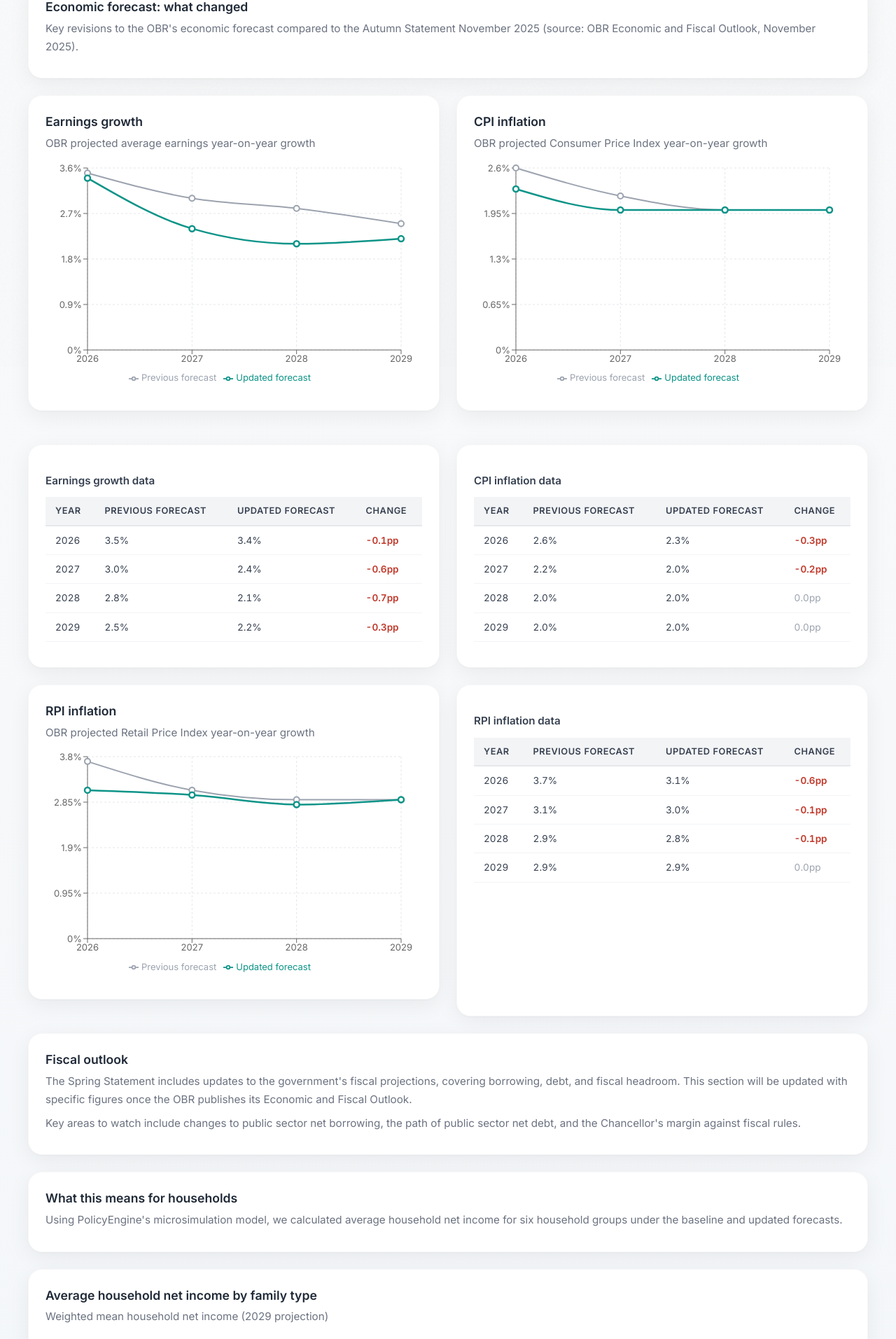
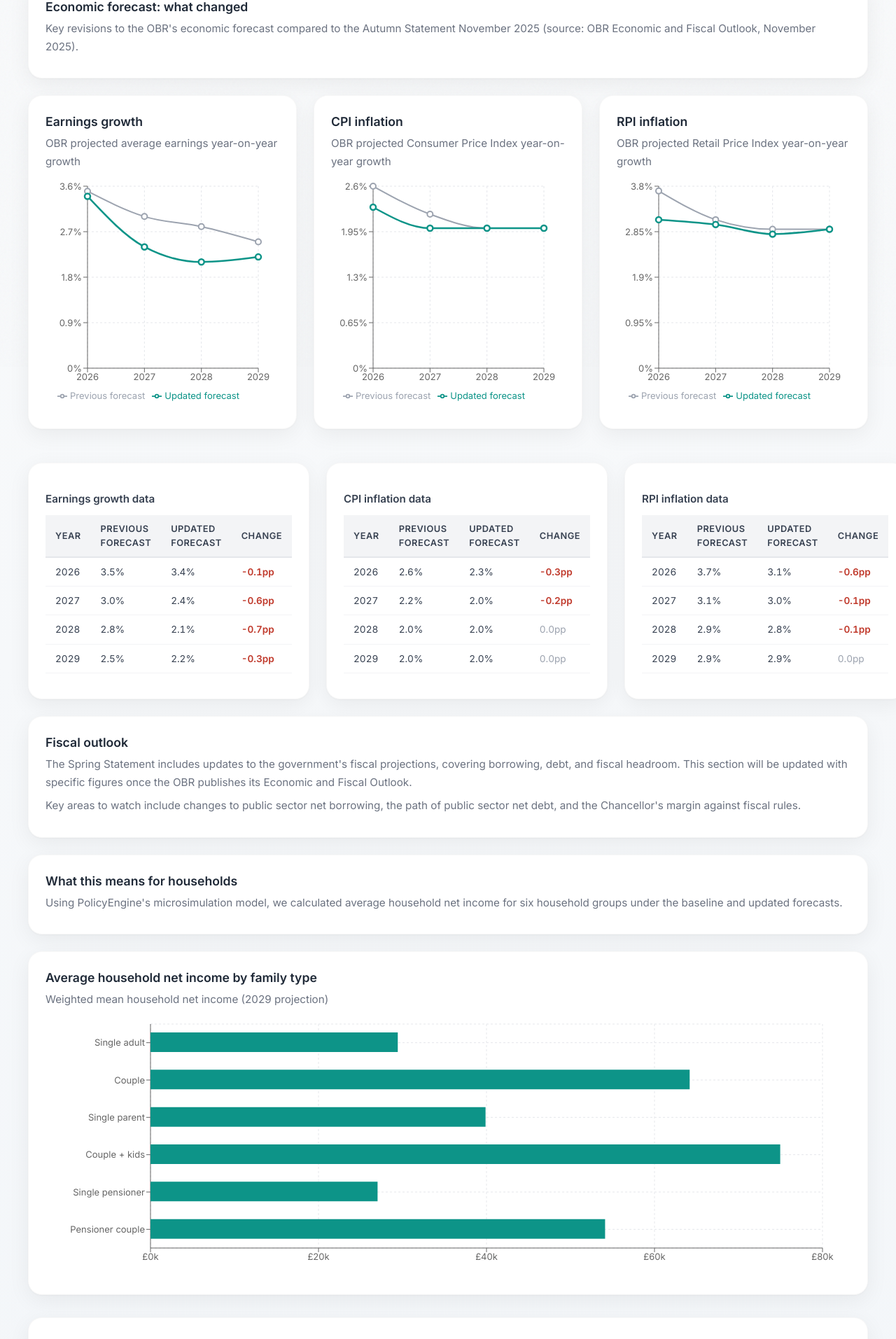
Before and after one commit to PolicyEngine/uk-spring-statement-analysis, a React (Vite) app in the folder dashboard/: page / in a window 1280 px wide. Shown: the part 276-2189 px from the top of the page at 70% size. Built offline with nearby package versions, Linux system fonts and the light colour scheme.

Commit message:
Add RPI as third chart alongside earnings/CPI, fix bar chart width
Three economic indicators now displayed in a 3-column grid with
matching chart + table pairs. Horizontal bar chart uses full width.

Co-Authored-By: Claude Opus 4.6 <noreply@anthropic.com>

```diff
--- a/dashboard/src/App.css
+++ b/dashboard/src/App.css
@@ -158,6 +158,14 @@
 
 .charts-grid > div:nth-child(2) {
   animation-delay: 0.3s;
+}
+
+.charts-grid > div:nth-child(3) {
+  animation-delay: 0.4s;
+}
+
+.charts-grid-3 {
+  grid-template-columns: repeat(3, 1fr);
 }
 
 .charts-grid > div:hover {
@@ -335,7 +343,8 @@
 
 /* Responsive */
 @media (max-width: 1024px) {
-  .charts-grid {
+  .charts-grid,
+  .charts-grid-3 {
     grid-template-columns: 1fr;
   }
 
--- a/dashboard/src/components/EconomicForecast.jsx
+++ b/dashboard/src/components/EconomicForecast.jsx
@@ -115,7 +115,7 @@ export default function EconomicForecast({ forecast, baseline }) {
         </p>
       </div>
 
-      <div className="charts-grid">
+      <div className="charts-grid charts-grid-3">
         <ForecastLineChart
           data={forecast.earnings_growth}
           title="Earnings growth"
@@ -128,9 +128,15 @@ export default function EconomicForecast({ forecast, baseline }) {
           description="OBR projected Consumer Price Index year-on-year growth"
           unit="%"
         />
+        <ForecastLineChart
+          data={forecast.rpi_inflation}
+          title="RPI inflation"
+          description="OBR projected Retail Price Index year-on-year growth"
+          unit="%"
+        />
       </div>
 
-      <div className="charts-grid">
+      <div className="charts-grid charts-grid-3">
         <div className="section-card" style={{ margin: 0 }}>
           <h3>Earnings growth data</h3>
           <ForecastTable columns={columns} rows={earningsRows} />
@@ -139,15 +145,6 @@ export default function EconomicForecast({ forecast, baseline }) {
           <h3>CPI inflation data</h3>
           <ForecastTable columns={columns} rows={inflationRows} />
         </div>
-      </div>
-
-      <div className="charts-grid">
-        <ForecastLineChart
-          data={forecast.rpi_inflation}
-          title="RPI inflation"
-          description="OBR projected Retail Price Index year-on-year growth"
-          unit="%"
-        />
         <div className="section-card" style={{ margin: 0 }}>
           <h3>RPI inflation data</h3>
           <ForecastTable columns={columns} rows={rpiRows} />
--- a/dashboard/src/components/HouseholdImpact.jsx
+++ b/dashboard/src/components/HouseholdImpact.jsx
@@ -43,7 +43,7 @@ function HnetBarChart({ data }) {
           <BarChart
             data={chartData}
             layout="vertical"
-            margin={{ top: 10, right: 30, left: 130, bottom: 0 }}
+            margin={{ top: 10, right: 40, left: 10, bottom: 0 }}
           >
             <CartesianGrid strokeDasharray="3 3" stroke="#e5e7eb" />
             <XAxis
@@ -54,7 +54,7 @@ function HnetBarChart({ data }) {
             <YAxis
               type="category"
               dataKey="group"
-              width={120}
+              width={140}
               tick={{ fontSize: 13 }}
             />
             <Tooltip
```
